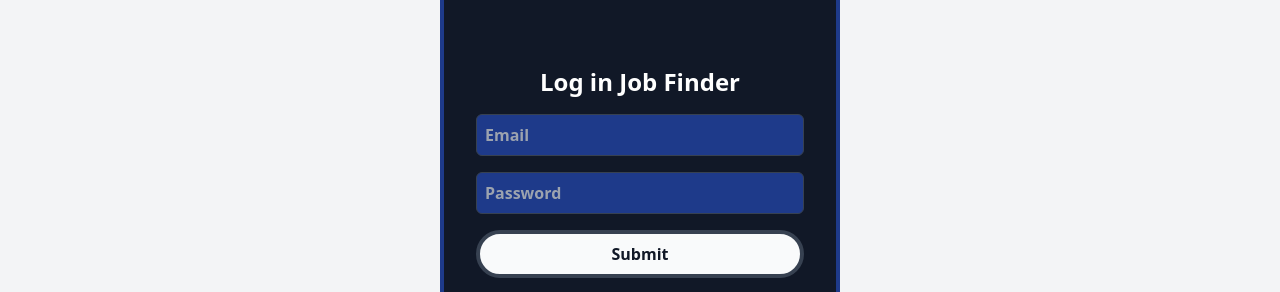
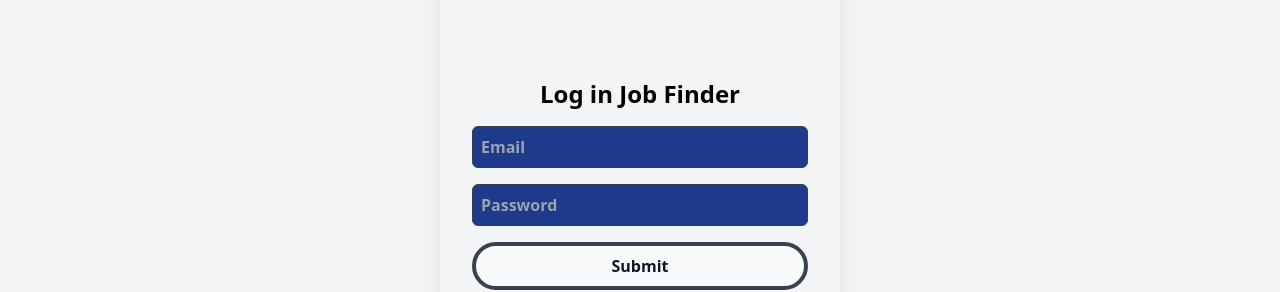
Before and after one commit to lukaabramishvili/tbc-project, a Next.js app: page /login in a window 1280 px wide. Shown: the part 396-688 px from the top of the page. Built offline with nearby package versions, Linux system fonts and the light colour scheme; no server answers.

Commit message:
fix(login): fix login stules add dark and light mode.

```diff
--- a/src/app/login/page.tsx
+++ b/src/app/login/page.tsx
@@ -28,22 +28,22 @@ export default function Login() {
 
   return (
     <main className="flex items-center justify-center min-h-screen bg-gray-100 dark:bg-gray-700">
-      <div className="w-full max-w-md p-6"> {/* Container with fixed max width */}
+      <div className="w-full max-w-md p-6">
         {isLogin ? (
           <form onSubmit={handleLogin}>
-            <div className="bg-gray-900 border-[4px] border-blue-900 rounded-2xl hover:border-blue-500 transition-all duration-200 p-8">
+            <div className="bg-gray-100 dark:bg-gray-900 dark:border-[4px] border-blue-900 rounded-2xl dark:hover:border-blue-500 bg-gray-150 shadow-xl hover:shadow-2xl transition-all duration-200 p-8">
               <div className="flex flex-col items-center space-y-4 font-semibold text-gray-500">
                 <Image src={Logo} alt="logo" width={200} height={200} />
-                <h1 className="text-white text-2xl">Log in Job Finder</h1>
+                <h1 className="text-black dark:text-white text-2xl ">Log in Job Finder</h1>
                 <input
-                  className="w-full p-2 bg-blue-900 rounded-md border border-gray-700 focus:border-blue-700 hover:border-blue-500 transition-all duration-200"
+                  className="w-full p-2 text-white bg-blue-900 rounded-md border border-gray-700 focus:border-blue-700 hover:border-blue-500 transition-all duration-200"
                   placeholder="Email"
                   type="email"
                   name="email"
                   id="email"
                 />
                 <input
-                  className="w-full p-2 bg-blue-900 rounded-md border border-gray-700 focus:border-blue-700 hover:border-blue-500 transition-all duration-200"
+                  className="w-full p-2 text-white bg-blue-900 rounded-md border border-gray-700 focus:border-blue-700 hover:border-blue-500 transition-all duration-200"
                   placeholder="Password"
                   type="password"
                   name="password"
@@ -68,19 +68,19 @@ export default function Login() {
           </form>
         ) : (
           <form onSubmit={handleSignup}>
-            <div className="bg-gray-900 border-[4px] border-blue-900 rounded-2xl hover:border-blue-500 transition-all duration-200 p-8">
+            <div className="bg-gray-100 dark:bg-gray-900 dark:border-[4px] border-blue-900 rounded-2xl dark:hover:border-blue-500 bg-gray-150 shadow-xl hover:shadow-2xl transition-all duration-200 p-8">
               <div className="flex flex-col items-center space-y-4 font-semibold text-gray-500">
                 <Image src={Logo} alt="logo" width={200} height={200} />
-                <h1 className="text-white text-2xl">Sign up Job Finder</h1>
+                <h1 className="text-black dark:text-white text-2xl">Sign up Job Finder</h1>
                 <input
-                  className="w-full p-2 bg-blue-900 rounded-md border border-gray-700 focus:border-blue-700 hover:border-blue-500 transition-all duration-200"
+                  className="w-full p-2 text-white bg-blue-900 rounded-md border border-gray-700 focus:border-blue-700 hover:border-blue-500 transition-all duration-200"
                   placeholder="Email"
                   type="email"
                   name="email"
                   id="email-signup"
                 />
                 <input
-                  className="w-full p-2 bg-blue-900 rounded-md border border-gray-700 focus:border-blue-700 hover:border-blue-500 transition-all duration-200"
+                  className="w-full p-2 text-white bg-blue-900 rounded-md border border-gray-700 focus:border-blue-700 hover:border-blue-500 transition-all duration-200"
                   placeholder="Password"
                   type="password"
                   name="password"
```
